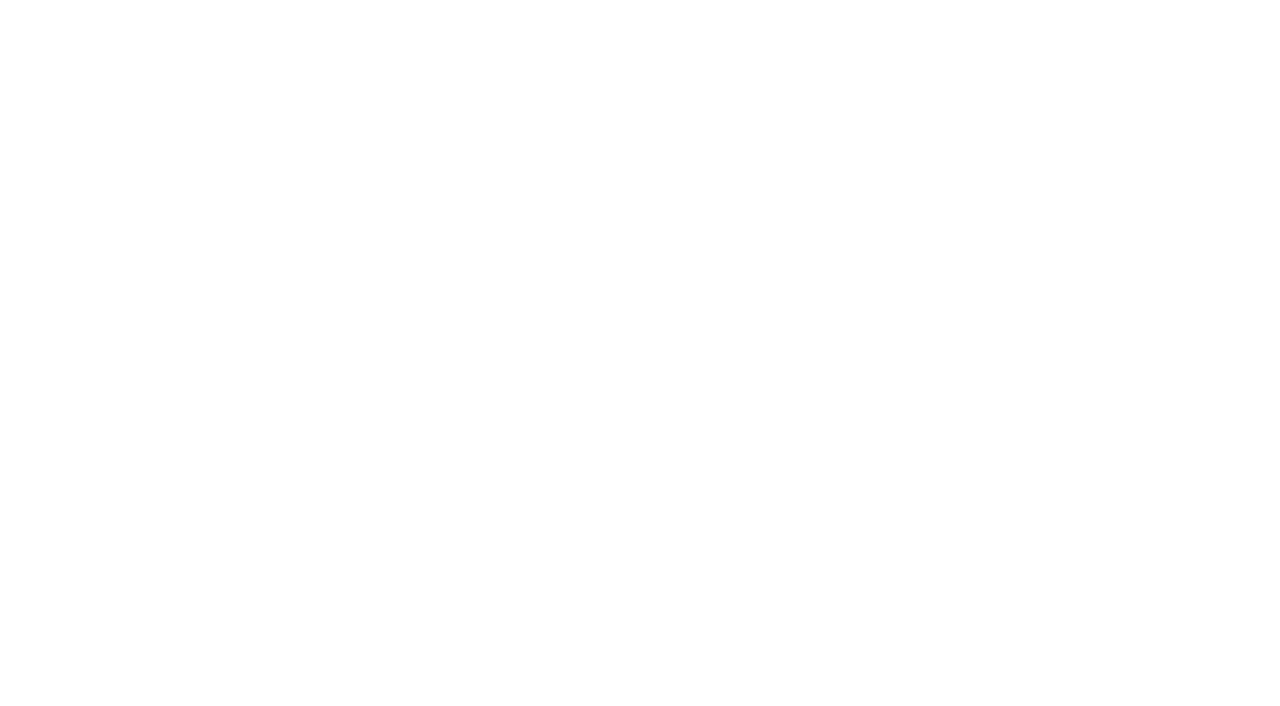
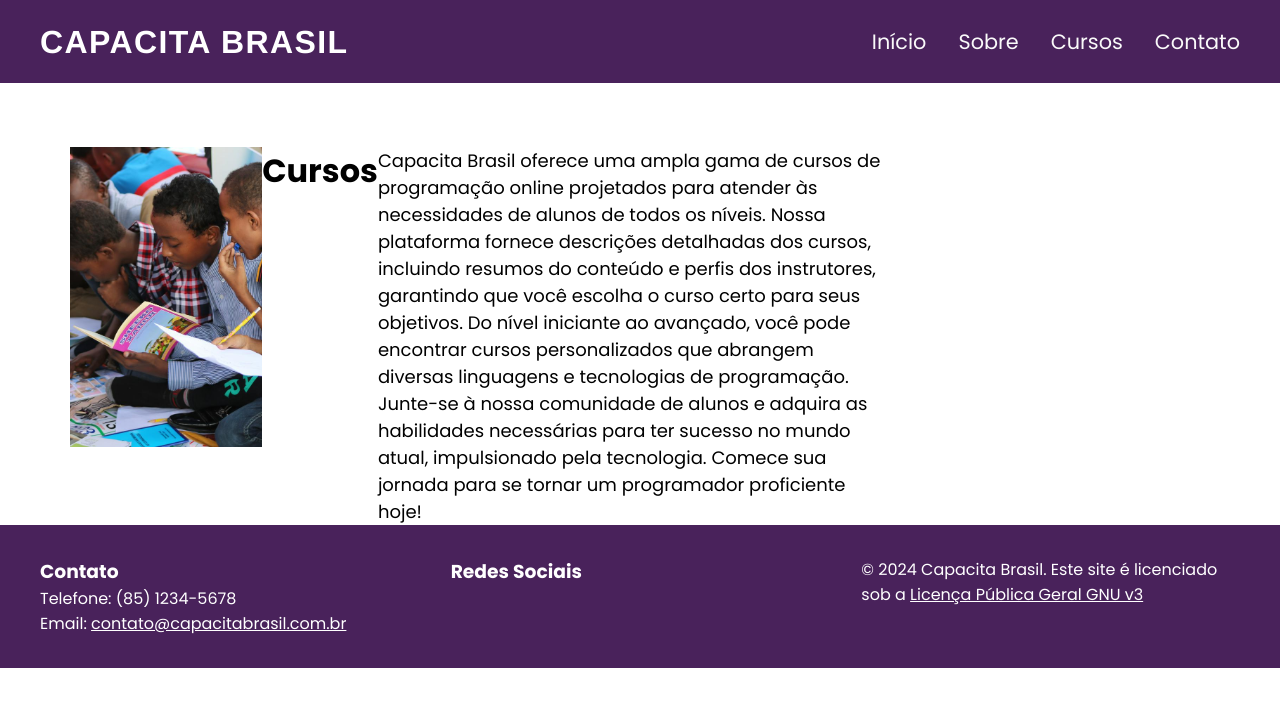
Before and after one commit to UchihaDevan/Projeto-Final-Modulo-1, a plain HTML site: page cursos.html in a window 1280 px wide. Drawn offline with Linux system fonts and the light colour scheme.

Commit message:
começo pagina cursos

```diff
--- a/cursos.html
+++ b/cursos.html
@@ -3,9 +3,55 @@
 <head>
     <meta charset="UTF-8">
     <meta name="viewport" content="width=device-width, initial-scale=1.0">
-    <title>Document</title>
+    <link rel="stylesheet" href="styles.css">
+    <title>Cursos</title>
 </head>
 <body>
+    <header>
+        <nav class="navbar">
+            <div class="logo">Capacita Brasil</div>
+            <div class="nav-links">
+                <a href="#inicio">Início</a>
+                <a href="#sobre">Sobre</a>
+                <a href="#servicos">Cursos</a>
+                <a href="#contato">Contato</a>
+            </div>
+        </nav>
+    </header>
+
+    <main class="conteudo-principal">
+        <section>
+            <div class="principal">
+                <img src="imgs/3cc8801c-a9e6-11ef-91de-0242ac110002-jpg-regular_image.jpeg" alt="" loading="lazy">
+                <h2>Cursos</h2>
+                <p>Capacita Brasil oferece uma ampla gama de cursos de programação online projetados para atender às necessidades de alunos de todos os níveis. Nossa plataforma fornece descrições detalhadas dos cursos, incluindo resumos do conteúdo e perfis dos instrutores, garantindo que você escolha o curso certo para seus objetivos. Do nível iniciante ao avançado, você pode encontrar cursos personalizados que abrangem diversas linguagens e tecnologias de programação. Junte-se à nossa comunidade de alunos e adquira as habilidades necessárias para ter sucesso no mundo atual, impulsionado pela tecnologia. Comece sua jornada para se tornar um programador proficiente hoje!</p>
+            </div>
+        </section>
+    </main>
+
+    <footer id="contato">
+        <div class="footer-content">
+            <div>
+                <h3>Contato</h3>
+                <p>Telefone: (85) 1234-5678</p>
+                <p>Email: <a href="mailto:contato@capacitabrasil.com.br">contato@capacitabrasil.com.br</a></p>
+            </div>
+            <div>
+                <h3>Redes Sociais</h3>
+                <div class="social-links">
+                    <a href="https://facebook.com" target="_blank"><i class="fab fa-facebook"></i></a>
+                    <a href="https://instagram.com" target="_blank"><i class="fab fa-instagram"></i></a>
+                    <a href="https://linkedin.com" target="_blank"><i class="fab fa-linkedin"></i></a>
+                    <a href="https://youtube.com" target="_blank"><i class="fab fa-youtube"></i></a>
+                </div>
+            </div>
+            <div>
+                <p>&copy; 2024 Capacita Brasil. Este site é licenciado sob a <a
+                        href="https://www.gnu.org/licenses/gpl-3.0.html" target="_blank">Licença Pública Geral GNU
+                        v3</a></p>
+            </div>
+        </div>
+    </footer>
 
 </body>
 </html>
--- a/styles.css
+++ b/styles.css
@@ -579,3 +579,34 @@ footer a {
     justify-content: center;
   }
 }
+
+
+
+/*ARQUIVO CURSOS.HTML*/
+
+
+.conteudo-principal {
+  padding-top: 5%;
+}
+
+.principal {
+  display: flex;
+  justify-content: center;
+}
+.principal img {
+  max-width: 15%;
+  display: flex;
+  height: 300px;
+  object-fit: cover;
+  margin-left: -25%;
+}
+
+.principal h2 {
+
+  text-align: center;
+  font-size: 2rem;
+}
+.principal p {
+  max-width: 40%;
+  font-size: 1.125rem;
+}
```
Also changed, not shown: index.html (+1 -1 lines), instrutores.html (+23 -0 lines), plataforma.html (+24 -0 lines).
